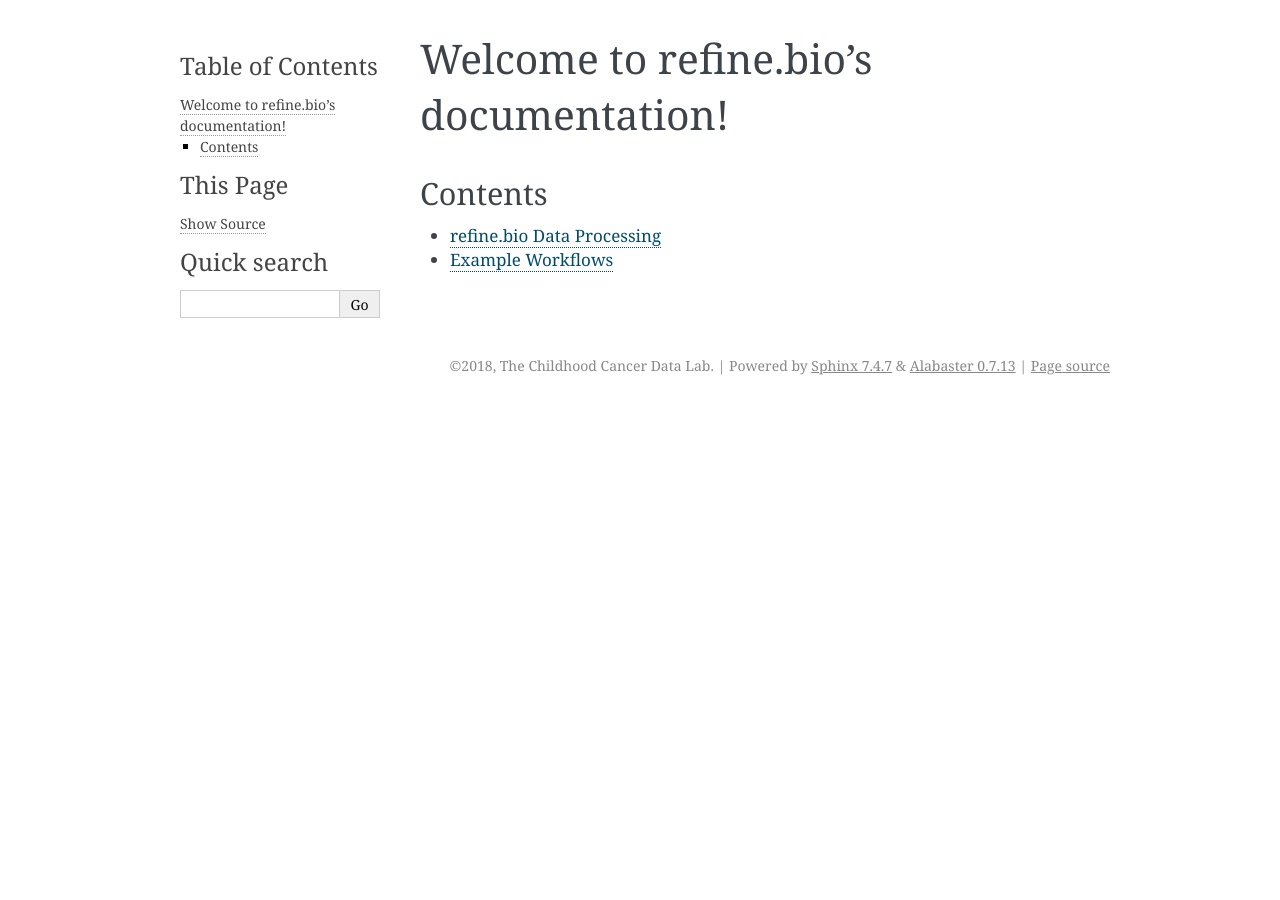
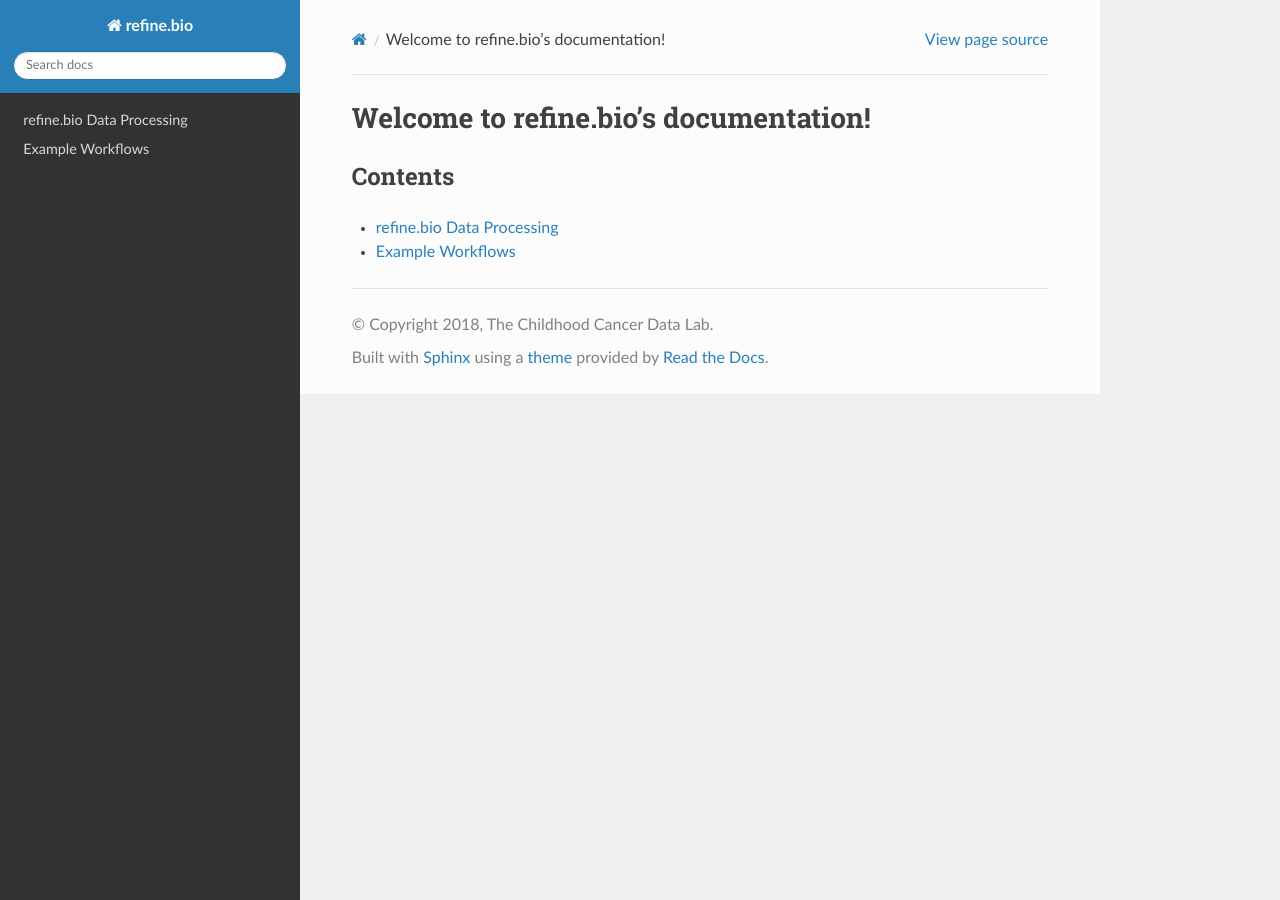
Before and after one commit to AlexsLemonade/refinebio-docs, a Sphinx documentation site: the page built from docs/index.md, in a window 1280 px wide. Built offline with Sphinx 7.4.7 and the Read the Docs theme 2.0.0, drawn with Linux system fonts in a browser that asks for light colours.

Commit message:
new theme

```diff
--- a/docs/conf.py
+++ b/docs/conf.py
@@ -86,7 +86,7 @@
 # The theme to use for HTML and HTML Help pages.  See the documentation for
 # a list of builtin themes.
 #
-html_theme = 'alabaster'
+html_theme = "sphinx_rtd_theme"
 
 # Theme options are theme-specific and customize the look and feel of a theme
 # further.  For a list of options available for each theme, see the
--- a/requirements.txt
+++ b/requirements.txt
@@ -32,3 +32,4 @@
 typing==3.6.4
 urllib3==1.23
 watchdog==0.8.3
+sphinx-rtd-theme==0.4.1
```
